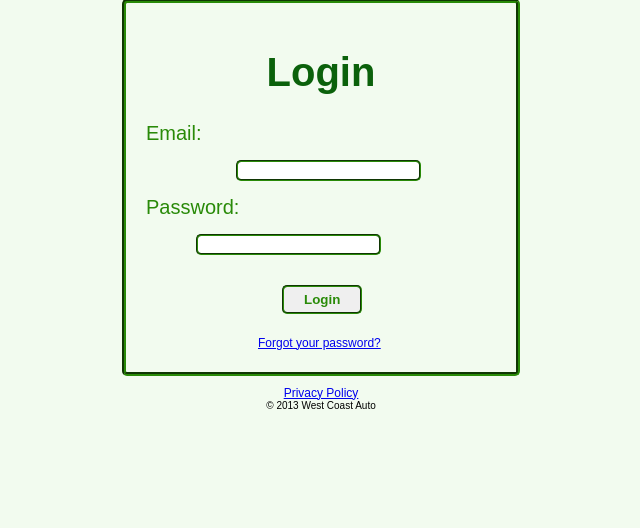
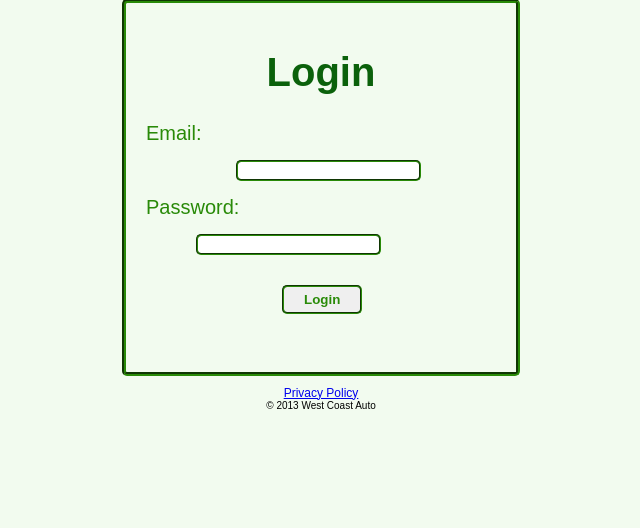
Before and after one commit to Herenya/Website, a PHP site: page /employeelogin.php in a window 1280 px wide. Shown: the part 205-733 px from the top of the page, without its empty margins (319-959 px from the left). Run offline with PHP 8.4, Linux system fonts and the light colour scheme.

Commit message:
removed forgot password link

```diff
--- a/employeelogin.php
+++ b/employeelogin.php
@@ -28,7 +28,6 @@
 					<label class="buttonlogin">
 						<input id="button" type="submit" value="Login" />
 					</label><br>
-					<a href="password.html">Forgot your password?</a>
 					<span id="invalid"></span>
 				</form>
 			</div>
```
